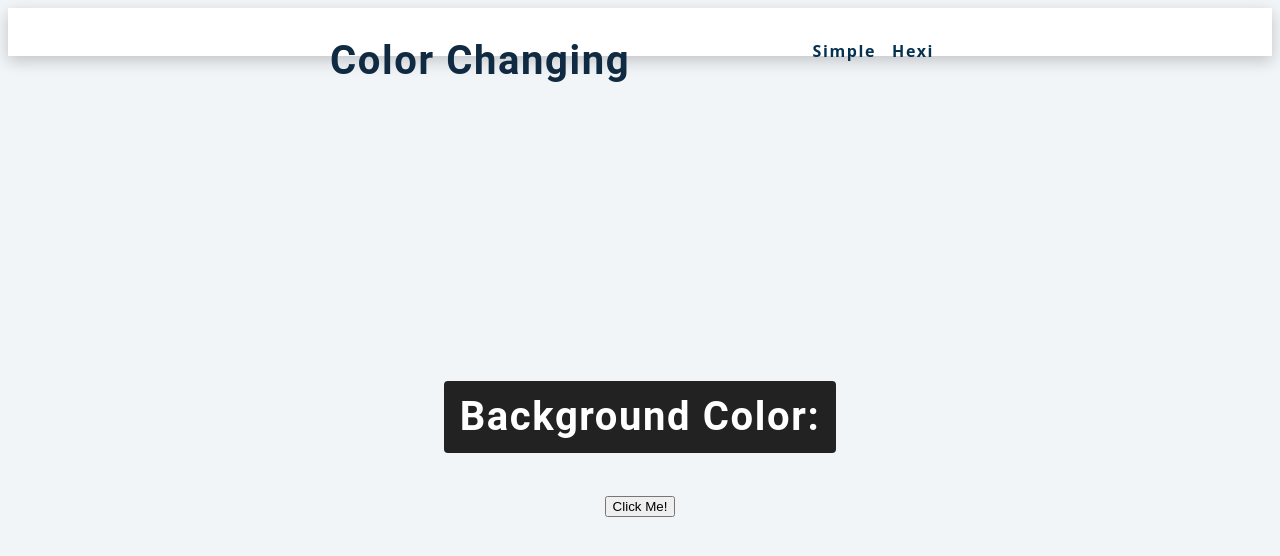
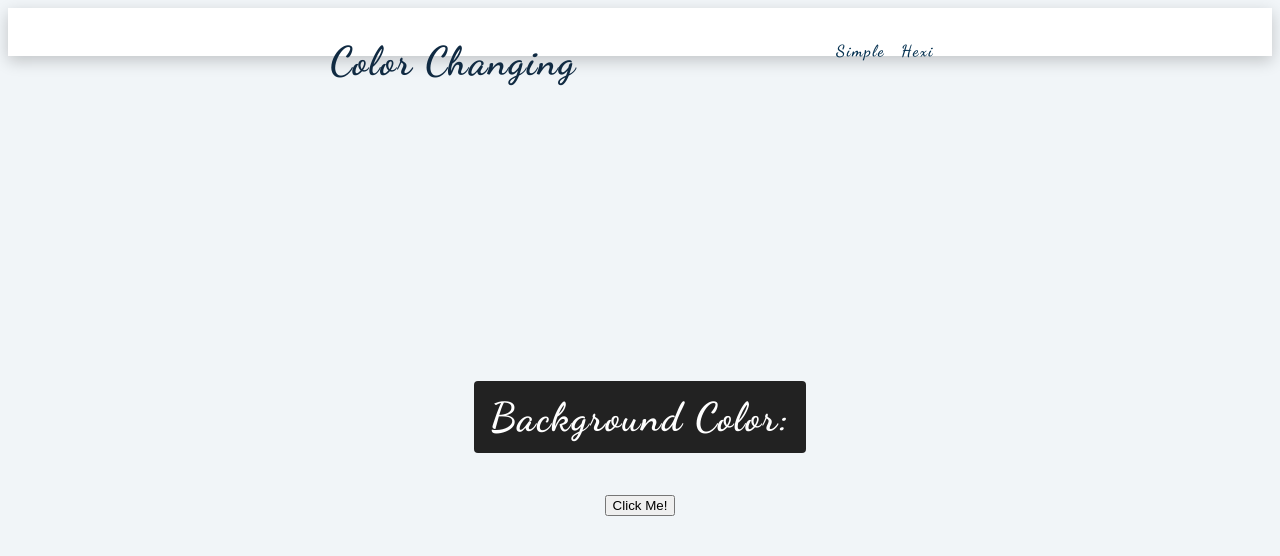
Before and after one commit to swarnendusharma/BackgroundColorChange, a plain HTML site: page index.html in a window 1280 px wide. Drawn offline with Linux system fonts and the light colour scheme.

Commit message:
new font update

```diff
--- a/sone.css
+++ b/sone.css
@@ -29,8 +29,8 @@
     --clr-green-dark: hsl(125, 67%, 44%);
     --clr-green-light: hsl(125, 71%, 66%);
     --clr-black: #222;
-    --ff-primary: "Roboto", sans-serif;
-    --ff-secondary: "Open Sans", sans-serif;
+    --ff-primary: "Dancing Script", cursive;
+    --ff-secondary: "Dancing Script", cursive;
     --transition: all 0.3s linear;
     --spacing: 0.1rem;
     --radius: 0.25rem;
```
